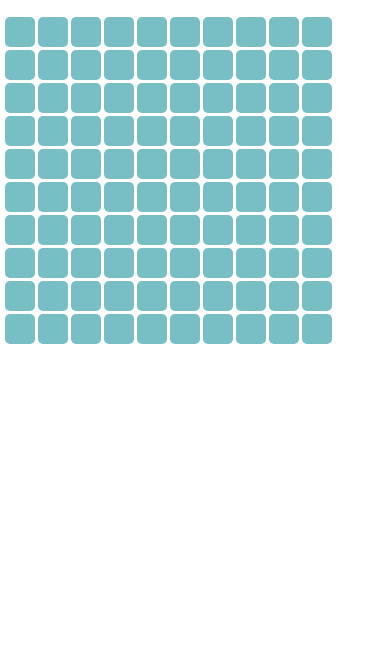
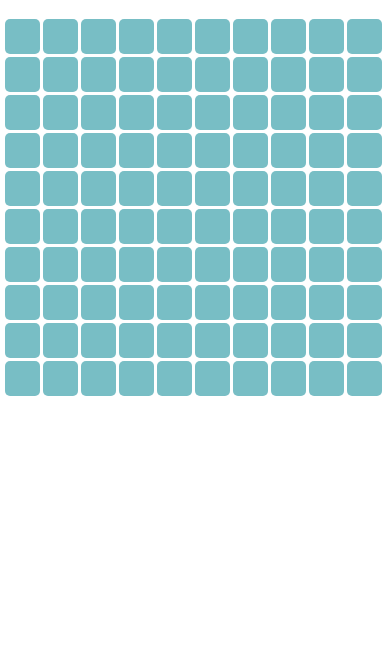
Before and after one commit to nagraiv/pb-diplom, a plain HTML site: page index.html in a window 390 px wide. Shown: the part 187-844 px from the top of the page. Drawn offline with Linux system fonts and the light colour scheme.

Commit message:
board scroll

```diff
--- a/style.css
+++ b/style.css
@@ -146,7 +146,7 @@ button:active {
 
 @media (max-width: 500px) {
     html {
-        font-size: 12px;
+        font-size: 14px;
     }
 
     body {
@@ -166,13 +166,14 @@ button:active {
         display: inline-block;
     }
 
-    p:last-child {
+    p:not(:first-of-type) {
         display: none;
     }
 
     .container {
         margin: 5px;
         padding: 0;
+        overflow-x: scroll;
     }
 
     #modal__window {
```
